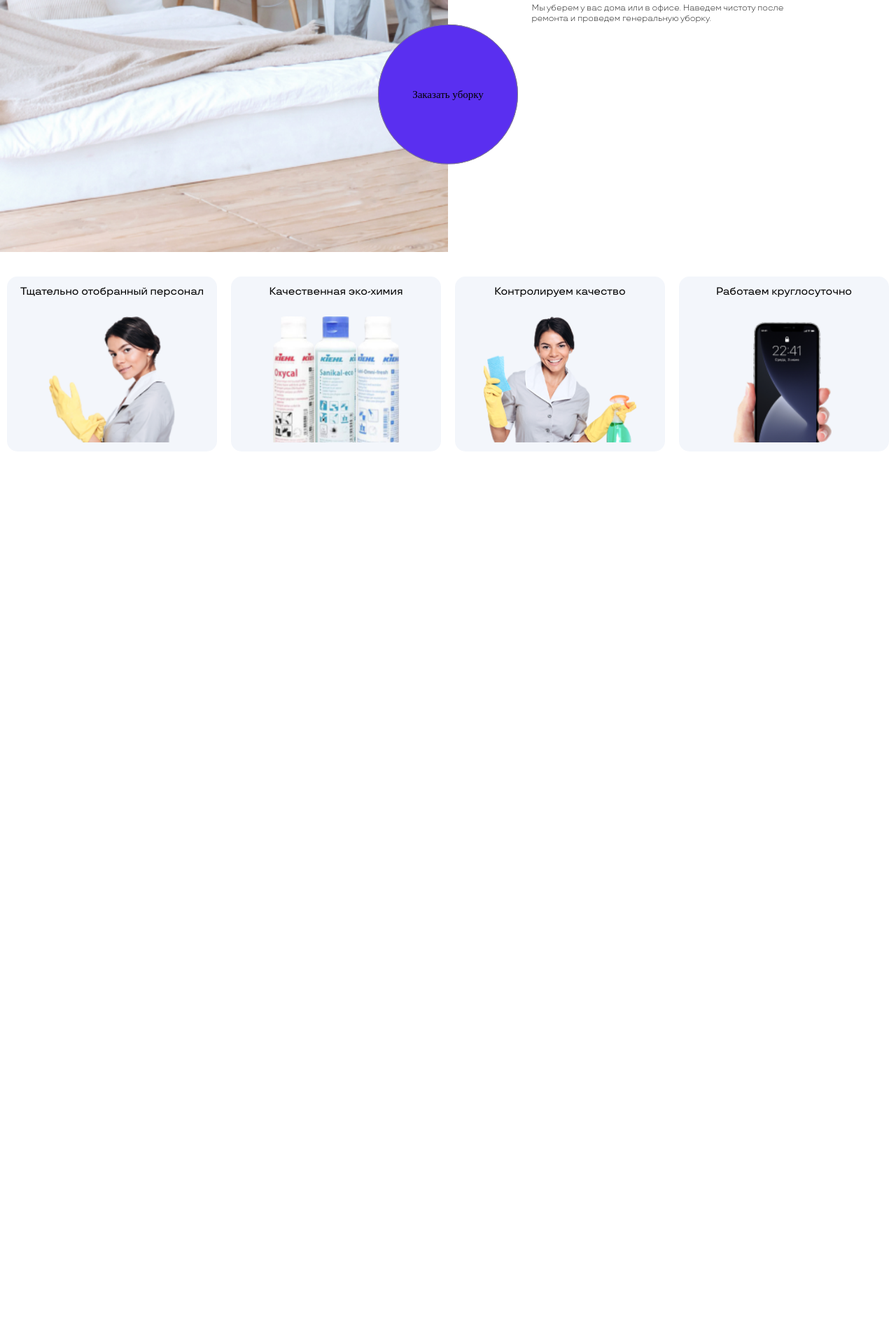
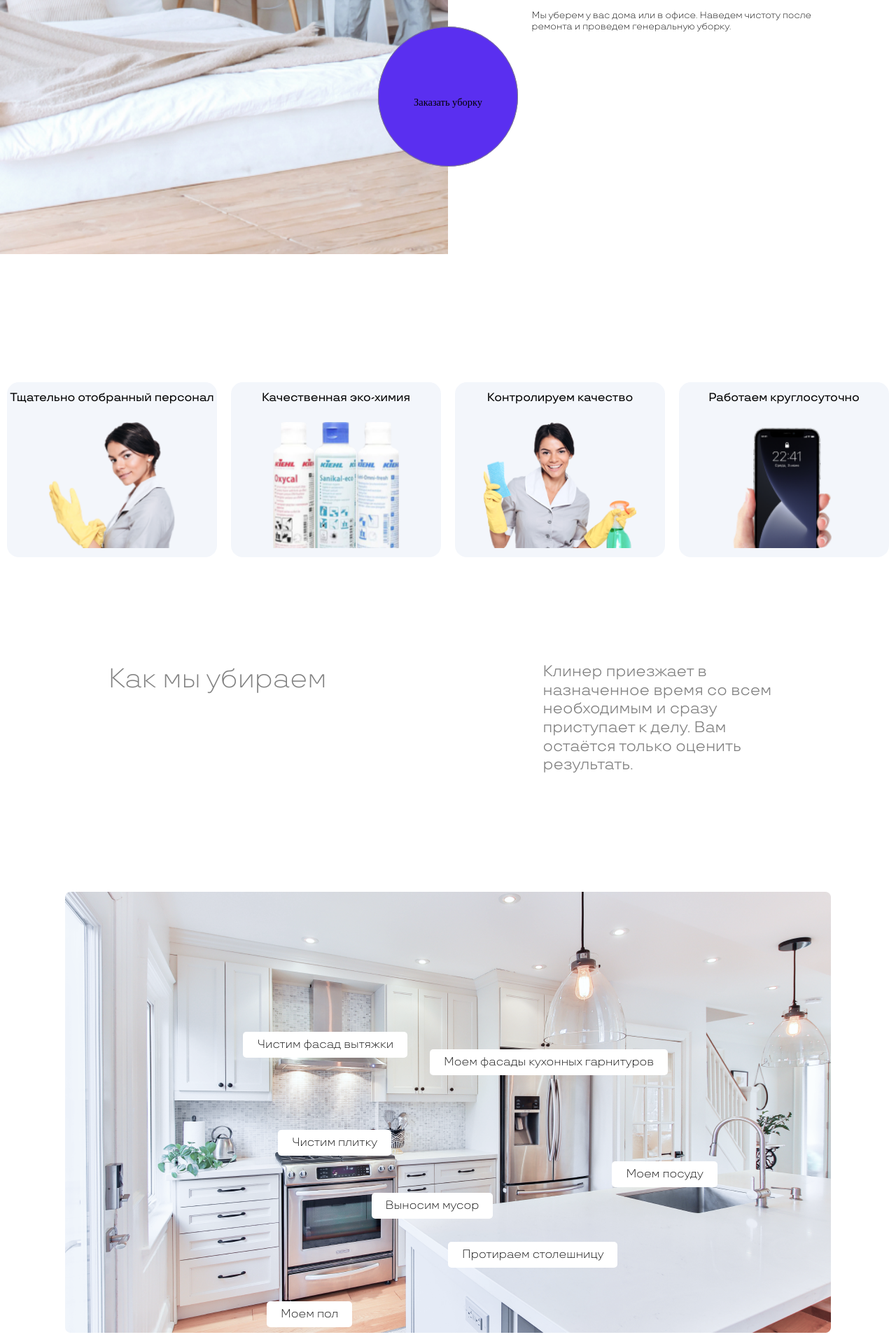
Before and after one commit to Bkroland19/react-cleaning-website, a React (Create React App) app: page / in a window 1280 px wide. Shown: the part 520-2440 px from the top of the page at 70% size. Before the commit the page ends 1705 px from the top, so only its background shows below. Built offline with nearby package versions, Linux system fonts and the light colour scheme.

Commit message:
Add files via upload
added button animation, images

```diff
--- a/src/App.js
+++ b/src/App.js
@@ -1,7 +1,10 @@
+import React, { useRef } from "react";
 import Nav from "./components/Nav/Nav";
 import Home from "./components/Home/Home";
 import Button from "./components/Button/Button";
 import Cards from "./components/Cards/Cards";
+import Text from "./components/Text/Text";
+import Menu from "./components/Menu/Menu";
 import "./App.scss";
 function App() {
   return (
@@ -10,6 +13,8 @@ function App() {
       <Home />
       <Button />
       <Cards />
+      <Text />
+      <Menu />
     </div>
   );
 }
--- a/src/components/Button/Button.js
+++ b/src/components/Button/Button.js
@@ -1,74 +1,71 @@
-import React, { useEffect, useRef, useLayoutEffect, useState } from "react";
+import React, { useEffect, useState, useCallback } from "react";
 import "./Button.scss";
 
 function Button() {
   const [showBtn, setShowBtn] = useState(false);
-  const btnRef = useRef();
-//ya text kısmı olayları ya da btn cpontainer olan wrapperdan değil gibi gfeli bana
+  const [scrollPosition, setScrollPosition] = useState(0);
 
-// verdigimiz degeerler 2 ayri yerden ya orda bir cakisma var asnirim
-  useLayoutEffect(() => {
-    const btnPosition = btnRef.current.getBoundingClientRect().bottom;
-    const onScroll = () => {
-      const scrollPosition = window.scrollY + window.innerHeight;
-      if (btnPosition < scrollPosition) {
-        setShowBtn(true);
-      } else {
-        setShowBtn(false);
-      }
-    };
+  const mouseMove = useCallback((e) => {
+    const btn = document.querySelector(".button-container");
+    const position = btn.getBoundingClientRect();
+    const x = e.pageX - position.left - position.width / 2;
+    const y = e.pageY - position.top - position.height / 2;
+    btn.style.transform =
+      "translate3d(" + x * 0.3 + "px, " + y * 0.6 + "px, " + 0 + "px) scale(1)";
+    btn.children[1].style.transform =
+      "translate3d(" +
+      x * 0.2 +
+      "px, " +
+      y * 0.4 +
+      "px, " +
+      0 +
+      "px) scale(1.2)";
+    btn.children[0].style.transform = "scale(1.4)";
+  }, []);
+
+  const mouseOut = useCallback((e) => {
+    const btn = document.querySelector(".button-container");
+
+    btn.style.transform = "translate3d(0px, 0px, 0px) scale(1)";
+    btn.children[1].style.transform = "translate(0,0)"; // 1
+    btn.children[0].style.transform = "scale(1)";
   }, []);
 
   useEffect(() => {
-    var x=0;
-    var y = 0
+    const btn = document.querySelector(".button-container");
     const wrapper = document.querySelector(".wrapper");
-    const btn = document.querySelector(".button-container");
-    wrapper.style.animation = "bounce 1.5s infinite alternate";
 
-    wrapper.addEventListener("mousemove", function (e) {
-      const position = btn.getBoundingClientRect();
-        x = e.pageX - position.left - position.width / 2;
-        y = e.pageY - position.top - position.height / 2;
+    if (scrollPosition > window.innerHeight + 250) {
+      setShowBtn(true);
+      btn.removeEventListener("mousemove", mouseMove, false);
+      btn.removeEventListener("mouseout", mouseOut, false);
+    } else {
+      setShowBtn(false);
+      btn.addEventListener("mousemove", mouseMove, false);
+      btn.addEventListener("mouseout", mouseOut, false);
+    }
 
-      // wrapper.style.transform =
-      //   "translate(" + x * 0.3 + "px, " + y * 0.6 + "px)";
-//en alta inince titremesi demi sorun
+    const scroolCatch = () => {
+      let pos = window.innerHeight + window.scrollY;
+      setScrollPosition(pos);
+    };
 
-      wrapper.style.transform = "scale(1.2)";
-      wrapper.style.animation = "none";
-      wrapper.style.transition = "2s all";
-    });
-    wrapper.addEventListener("mouseout", function (e) {
-      btn.style.transform = "translate(0px,0px)";
-      btn.children[2].style.transform = "translate(0px,0px)";
-      wrapper.style.transform = "scale(1)";
-      wrapper.style.animation = "bounce 1.5s infinite alternate";
-    });
-
-    btn.addEventListener("mousemove", function (e) {
-
-//
-      btn.style.transform = "translate(" + x * 0.3 + "px, " + y * 0.5 + "px)";
-      btn.children[2].style.transform =
-        "translate(" + x * 0.2 + "px, " + y * 0.2 + "px)";
-      btn.children[1].style.transform = "scale(1.1)";
-    });
-
-    btn.addEventListener("mouseout", function (e) {
-      btn.style.transform = "translate(0px,0px)";
-      btn.children[2].style.transform = "translate(0px,0px)";
-      btn.children[1].style.transform = "scale(1.0)";
-    });
-  }, []);
+    window.addEventListener("scroll", scroolCatch);
+    return () => window.removeEventListener("scroll", scroolCatch);
+  }, [scrollPosition, showBtn]);
 
   return (
     <React.Fragment>
-      <div className="wrapper" ref={btnRef}>
-        <div className="button-container">
-          <div className="button-container__background"></div>
+      <div className={`wrapper ${showBtn ? "active--wrapper" : "bounce"}`}>
+        <div
+          className={`button-container ${
+            showBtn
+              ? "deactive--button--container"
+              : "active--button--container "
+          }`}
+        >
           <div className="button-container__outline"></div>
-          <span className="button-container__text">Заказать уборку</span>
+          <div className="button-container__text">Заказать уборку</div>
         </div>
       </div>
     </React.Fragment>
--- a/src/components/Button/Button.scss
+++ b/src/components/Button/Button.scss
@@ -5,6 +5,16 @@
   z-index: 1;
   width: 200px;
   height: 200px;
+  cursor: pointer;
+}
+
+.bounce {
+  animation: bounce 1.5s infinite alternate;
+}
+
+.active--wrapper {
+  cursor: auto;
+  transition: 1s ease-out;
 }
 
 .button-container {
@@ -13,25 +23,36 @@
   height: 100%;
   background: #5a2ff0;
   border-radius: 50%;
+  will-change: transform;
   &__outline {
     position: absolute;
     width: 100%;
     height: 100%;
     border: 1px solid gray;
     border-radius: 50%;
-    transition: 0.5s;
+    transition: 0.3s;
   }
 
   &__text {
     position: absolute;
-    font-size: 1.5em;
+    left: 0;
+    top: 100px;
+    font-size: 1.3em;
+    font-weight: 500;
     width: 100%;
-    height: 100%;
+    height: 1em;
     margin: auto 0;
     text-align: center;
-    z-index: 1000;
-    line-height: 200px;
   }
+}
+
+.active--button--container {
+  transition: 0.6s ease;
+}
+
+.deactive--button--container {
+  transition: 0.6s ease;
+  transform: scale(0.7);
 }
 
 @keyframes bounce {
@@ -39,6 +60,6 @@
     transform: translateY(0px);
   }
   to {
-    transform: translateY(-20px);
+    transform: translateY(-25px);
   }
 }
--- a/src/components/Cards/Cards.js
+++ b/src/components/Cards/Cards.js
@@ -6,7 +6,8 @@ import img4 from "../../assets/4.png";
 import img5 from "../../assets/5.png";
 import img6 from "../../assets/6.png";
 import "./Cards.scss";
-const Cards = () => {
+
+function Cards() {
   const [show, setShow] = useState(false);
   const ref = useRef(null);
 
@@ -14,6 +15,7 @@ const Cards = () => {
     const cardPosition = ref.current.getBoundingClientRect().top;
     const onScroll = () => {
       const scrollPosition = window.scrollY + window.innerHeight;
+      // console.log(cardPosition);
       if (cardPosition < scrollPosition) {
         setShow(true);
       } else {
@@ -27,7 +29,7 @@ const Cards = () => {
   return (
     <React.Fragment>
       <div ref={ref} className="card-container">
-        <div className={`card-container__item ${show ? "animated1" : ""}`}>
+        <div className={`card-container__item x ${show ? "animated1" : ""}`}>
           <p className="card-container__item__hover--text">
             Не нужно тратить время, силы и ресурсы на размещение вакансий,
             проведение собеседований, проверку кандидатов на должность уборщицы.
@@ -40,7 +42,7 @@ const Cards = () => {
             <img src={img1} alt="" />
           </div>
         </div>
-        <div className={`card-container__item ${show ? "animated2" : ""}`}>
+        <div className={`card-container__item y ${show ? "animated2" : ""}`}>
           <p className="card-container__item__hover--text">
             Не нужно тратить время, силы и ресурсы на размещение вакансий,
             проведение собеседований, проверку кандидатов на должность уборщицы.
@@ -55,7 +57,7 @@ const Cards = () => {
             <img src={img4} alt="" className="bottle--img" />
           </div>
         </div>
-        <div className={`card-container__item ${show ? "animated3" : ""}`}>
+        <div className={`card-container__item z ${show ? "animated3" : ""}`}>
           <p className="card-container__item__hover--text">
             Не нужно тратить время, силы и ресурсы на размещение вакансий,
             проведение собеседований, проверку кандидатов на должность уборщицы.
@@ -68,7 +70,7 @@ const Cards = () => {
             <img src={img5} alt="" />
           </div>
         </div>
-        <div className={`card-container__item ${show ? "animated4" : ""}`}>
+        <div className={`card-container__item e ${show ? "animated4" : ""}`}>
           <p className="card-container__item__hover--text">
             Не нужно тратить время, силы и ресурсы на размещение вакансий,
             проведение собеседований, проверку кандидатов на должность уборщицы.
@@ -81,31 +83,9 @@ const Cards = () => {
             <img src={img6} alt="" />
           </div>
         </div>
-
       </div>
-      <div style={{"display":"flex","height":"500px"}}>
-          <br></br>
-          <br></br>
-          <br></br>
-
-          <br></br>
-          <br></br>
-          <br></br>
-          <br></br>
-          <br></br>
-          <br></br>
-          <br></br>
-
-          <br></br>
-          <br></br>
-          <br></br>
-
-          <br></br>
-          <br></br>
-          <br></br>
-        </div>
     </React.Fragment>
   );
-};
+}
 
 export default Cards;
--- a/src/components/Cards/Cards.scss
+++ b/src/components/Cards/Cards.scss
@@ -3,17 +3,7 @@
   justify-content: space-around;
   width: 100%;
   height: 100%;
-  margin-top: 7.5em;
-  // &__item:before {
-  //   content: "";
-  //   position: absolute;
-  //   top: 0;
-  //   left: 0;
-  //   display: block;
-  //   width: 100%;
-  //   height: 100%;
-  //   opacity: 0;
-  // }
+  margin-top: 20em;
   &__item {
     display: flex;
     flex-direction: column;
@@ -55,9 +45,19 @@
       }
     }
   }
-  // &__item:after {
-  //   opacity: 1;
-  // }
+}
+
+.x {
+  transform: translateY(50px);
+}
+.y {
+  transform: translateY(70px);
+}
+.z {
+  transform: translateY(90px);
+}
+.e {
+  transform: translateY(110px);
 }
 
 .animated1 {
@@ -68,7 +68,6 @@
 .animated2 {
   transform: translateY(-5vh);
   transition: transform 0.7s;
-
 }
 
 .animated3 {
--- /dev/null
+++ b/src/components/Menu/Menu.js
@@ -0,0 +1,52 @@
+import React, { useEffect, useState } from "react";
+import "./Menu.scss";
+import img from "../../assets/7.png";
+const Menu = () => {
+  const [img1width, setimg1width] = useState(0);
+  useEffect(() => {
+    const img = document.querySelector(".image1-container");
+    const imgWidth = img.offsetWidth;
+    setimg1width(imgWidth);
+    const imgHeight = img.offsetHeight;
+  }, []);
+  const calcwidth = () => {
+    const img1 = document.querySelector(".img1");
+
+    const imgWidth = img1.offsetWidth;
+    setimg1width(imgWidth);
+
+    console.log(imgWidth + "sadas");
+  };
+  window.addEventListener("resize", calcwidth);
+
+  return (
+    <React.Fragment>
+      <div className="image1-container">
+        <img
+          className="img1"
+          src={img}
+          style={{ width: "100%", height: "630px" }}
+        />
+        <span style={{ top: "200px", left: img1width / 4.3 }}>
+          Чистим фасад вытяжки
+        </span>
+        <span style={{ top: "340px", left: img1width / 3.6 }}>
+          Чистим плитку
+        </span>
+        <span style={{ top: "585px", left: img1width / 3.8 }}>Моем пол</span>
+        <span style={{ top: "430px", left: img1width / 2.5 }}>
+          Выносим мусор
+        </span>
+        <span style={{ top: "500px", left: img1width / 2 }}>
+          Протираем столешницу
+        </span>
+        <span style={{ top: "225px", left: img1width / 2.1 }}>
+          Моем фасады кухонных гарнитуров
+        </span>
+        <span style={{ top: "385px", left: img1width / 1.4 }}>Моем посуду</span>
+      </div>
+    </React.Fragment>
+  );
+};
+
+export default Menu;
--- /dev/null
+++ b/src/components/Menu/Menu.scss
@@ -0,0 +1,20 @@
+.image1-container {
+  position: relative;
+  margin: 0 auto;
+  height: 630px;
+  max-width: 1094px;
+  width: 100%;
+  margin-bottom: 12em;
+  //   background: url(../../assets/7.png) no-repeat;
+  & span {
+    position: absolute;
+    font-size: 1.5em;
+    font-family: "TTT-Light";
+    padding: 0.5em 1.2em;
+    background-color: #fff;
+    border-radius: 5px;
+  }
+  & span:nth-child(1) {
+    top: 12em;
+  }
+}
--- /dev/null
+++ b/src/components/Text/Text.js
@@ -0,0 +1,18 @@
+import React from "react";
+import "./Text.scss";
+
+const Text = () => {
+  return (
+    <React.Fragment>
+      <div className="text-container">
+        <h1 className="text-container__h1">Как мы убираем</h1>
+        <p className="text-container__text">
+          Клинер приезжает в назначенное время со всем необходимым и сразу
+          приступает к делу. Вам остаётся только оценить результать.
+        </p>
+      </div>
+    </React.Fragment>
+  );
+};
+
+export default Text;
--- /dev/null
+++ b/src/components/Text/Text.scss
@@ -0,0 +1,18 @@
+.text-container {
+  display: flex;
+  justify-content: space-around;
+  margin: 10em 0 15em 0;
+  &__h1 {
+    font-family: "TTT-Light";
+    font-size: 3.5em;
+    font-weight: 400;
+    color: gray;
+  }
+  &__text {
+    max-width: 350px;
+    line-height: 1.2em;
+    font-size: 2em;
+    font-family: "TTT-Regular";
+    color: gray;
+  }
+}
--- a/src/index.scss
+++ b/src/index.scss
@@ -30,7 +30,7 @@
 }
 
 html {
-  font-size: 62.5%;
+  font-size: 69.5%;
 
   @include respond(tab-land) {
     font-size: 56.25%;
```
Also changed, not shown: src/assets/7.png (added).
